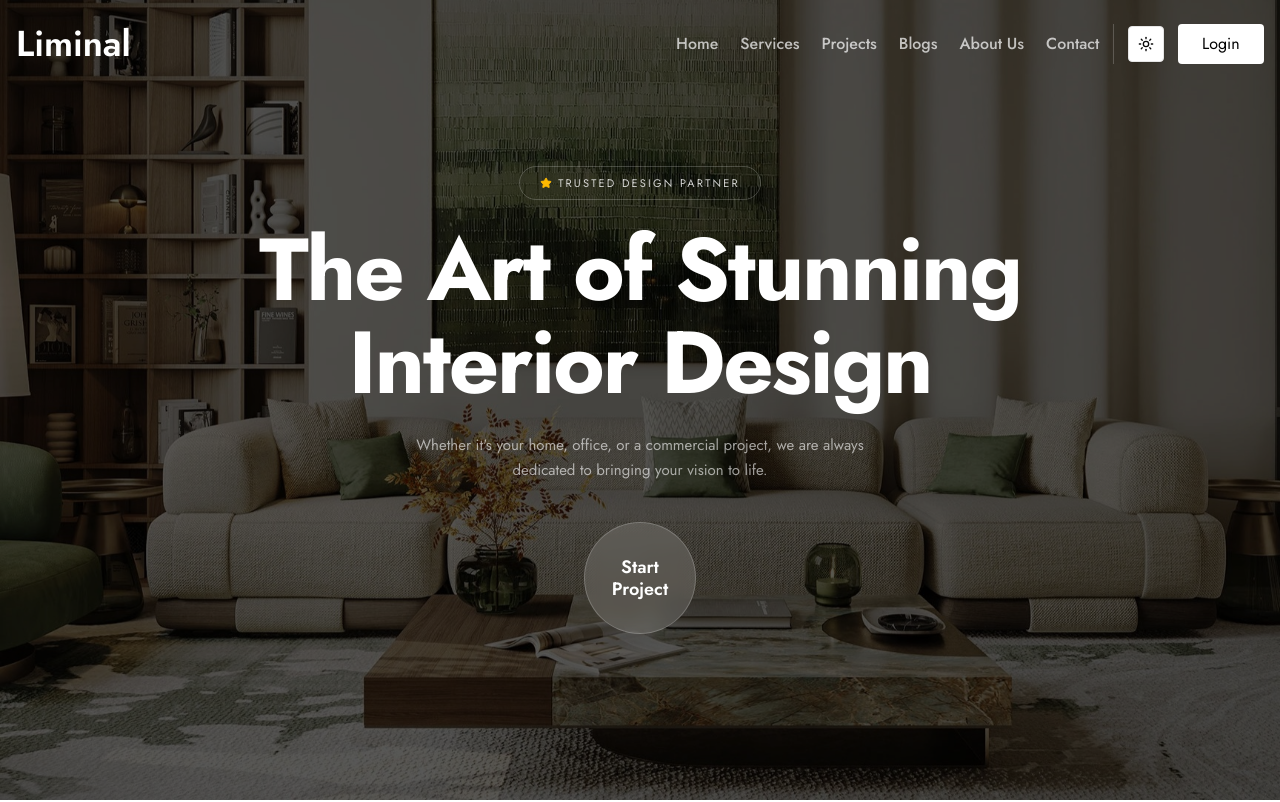
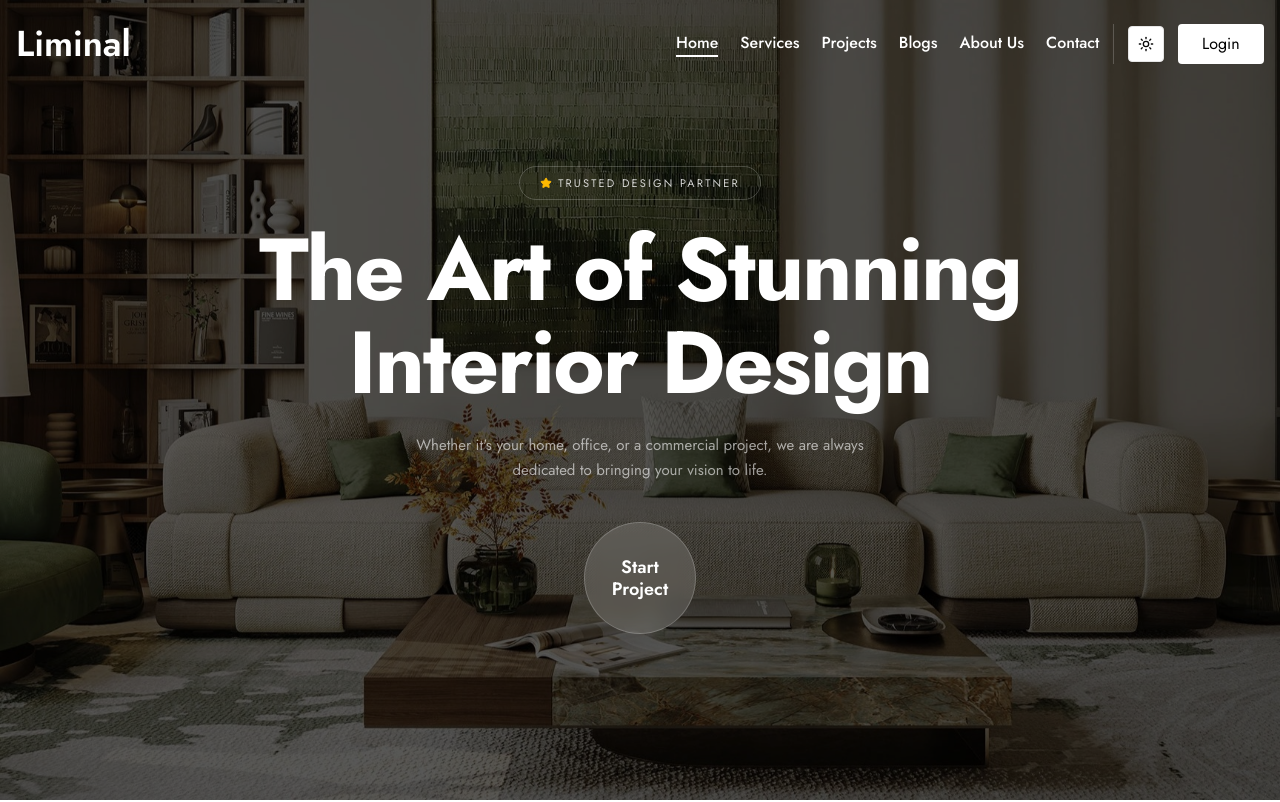
Before and after one commit to zahid-official/liminal-frontend, a Next.js app: page / in a window 1280 px wide. Shown: the top 802 px of the page. Built offline with nearby package versions, Linux system fonts and the light colour scheme.

Commit message:
feat: add global CSS variables, responsive Navbar component, and theme toggler

```diff
--- a/src/app/globals.css
+++ b/src/app/globals.css
@@ -7,6 +7,7 @@
 
 /* Theme Variables */
 @theme inline {
+  --color-liminal: var(--liminal);
   --color-background: var(--background);
   --color-foreground: var(--foreground);
   --font-sans: var(--font-jost);
@@ -52,6 +53,7 @@
 
 /* Light Theme Variables */
 :root {
+  --liminal: oklch(34.928% 0.05959 164.26);
   --background: oklch(1 0 0);
   --foreground: oklch(0.145 0 0);
   --card: oklch(1 0 0);
--- a/src/components/shared/Navbar.tsx
+++ b/src/components/shared/Navbar.tsx
@@ -2,6 +2,7 @@
 
 import { useEffect, useState } from "react";
 import Link from "next/link";
+import { usePathname } from "next/navigation";
 import Logo from "./Logo";
 import { ModeToggle } from "../ui/mode-toggler";
 import { Button } from "../ui/button";
@@ -19,6 +20,7 @@ import { cn } from "@/lib/utils";
 // Navbar Component
 const Navbar = () => {
   const [isScrolled, setIsScrolled] = useState(false);
+  const pathname = usePathname();
 
   // Detect scroll position
   useEffect(() => {
@@ -45,7 +47,7 @@ const Navbar = () => {
         "fixed top-0 left-0 right-0 z-50 transition-[background-color,backdrop-filter,box-shadow] duration-300",
         "pr-(--removed-body-scroll-bar-size,0px)",
         isScrolled
-          ? "bg-background/80 backdrop-blur-xl shadow-sm"
+          ? "bg-background/70 backdrop-blur-2xl shadow-sm"
           : "bg-transparent",
       )}
     >
@@ -60,21 +62,25 @@ const Navbar = () => {
           <nav
             className={cn(
               "flex items-center gap-5.5 font-medium max-md:hidden transition-colors",
-              isScrolled ? "text-muted-foreground" : "text-white/70",
+              isScrolled ? "text-foreground" : "text-white",
             )}
           >
-            {navLinks?.map((item, idx) => (
+            {navLinks?.map((item, idx) => {
+              const isActive = pathname === item?.href;
+              return (
                 <Link
                   key={idx}
                   href={item?.href}
                   className={cn(
-                  "transition-colors duration-200",
-                  isScrolled ? "hover:text-primary" : "hover:text-white",
+                    "font-medium relative pb-0.5",
+                    "after:absolute after:bottom-0 after:left-0 after:h-0.5 after:w-full after:origin-left after:bg-current after:transition-transform after:duration-300 after:scale-x-0 hover:after:scale-x-100",
+                    isActive && "after:scale-x-100",
                   )}
                 >
                   {item?.label}
                 </Link>
-            ))}
+              );
+            })}
           </nav>
 
           <Separator
@@ -119,16 +125,28 @@ const Navbar = () => {
               </DropdownMenuTrigger>
 
               <DropdownMenuContent className="w-52 -right-4.5 top-1 absolute border p-3 md:hidden">
-                {navLinks?.map((item, idx) => (
+                {navLinks?.map((item, idx) => {
+                  const isActive = pathname === item?.href;
+                  return (
                     <DropdownMenuItem
                       key={idx}
-                    className="justify-center cursor-pointer"
+                      className={cn(
+                        "justify-center cursor-pointer",
+                        isActive && "bg-primary/10 dark:bg-primary/20"
+                      )}
                     >
-                    <Link href={item?.href} className="hover:text-primary">
+                      <Link
+                        href={item?.href}
+                        className={cn(
+                          "hover:text-primary w-full text-center transition-colors",
+                          isActive && "text-primary font-medium"
+                        )}
+                      >
                         {item?.label}
                       </Link>
                     </DropdownMenuItem>
-                ))}
+                  );
+                })}
 
                 <DropdownMenuSeparator className="mt-2.5" />
                 <div className="mt-2.5">
--- a/src/components/ui/mode-toggler.tsx
+++ b/src/components/ui/mode-toggler.tsx
@@ -13,7 +13,7 @@ import {
 import { cn } from "@/lib/utils";
 
 export function ModeToggle({ isScrolled }: { isScrolled: boolean }) {
-  const { setTheme } = useTheme();
+  const { theme, setTheme } = useTheme();
 
   return (
     <DropdownMenu>
@@ -35,7 +35,10 @@ export function ModeToggle({ isScrolled }: { isScrolled: boolean }) {
         {/* Light Mode*/}
         <DropdownMenuItem
           onClick={() => setTheme("light")}
-          className="justify-center cursor-pointer"
+          className={cn(
+            "justify-center cursor-pointer transition-colors",
+            theme === "light" && "bg-primary/10 dark:bg-primary/20 text-primary font-medium"
+          )}
         >
           Light
         </DropdownMenuItem>
@@ -43,7 +46,10 @@ export function ModeToggle({ isScrolled }: { isScrolled: boolean }) {
         {/* Dark Mode */}
         <DropdownMenuItem
           onClick={() => setTheme("dark")}
-          className="justify-center cursor-pointer"
+          className={cn(
+            "justify-center cursor-pointer transition-colors",
+            theme === "dark" && "bg-primary/10 dark:bg-primary/20 text-primary font-medium"
+          )}
         >
           Dark
         </DropdownMenuItem>
@@ -51,7 +57,10 @@ export function ModeToggle({ isScrolled }: { isScrolled: boolean }) {
         {/* System Mode */}
         <DropdownMenuItem
           onClick={() => setTheme("system")}
-          className="justify-center cursor-pointer"
+          className={cn(
+            "justify-center cursor-pointer transition-colors",
+            theme === "system" && "bg-primary/10 dark:bg-primary/20 text-primary font-medium"
+          )}
         >
           System
         </DropdownMenuItem>
```
Lines whose indentation alone changed are shown as unchanged.
